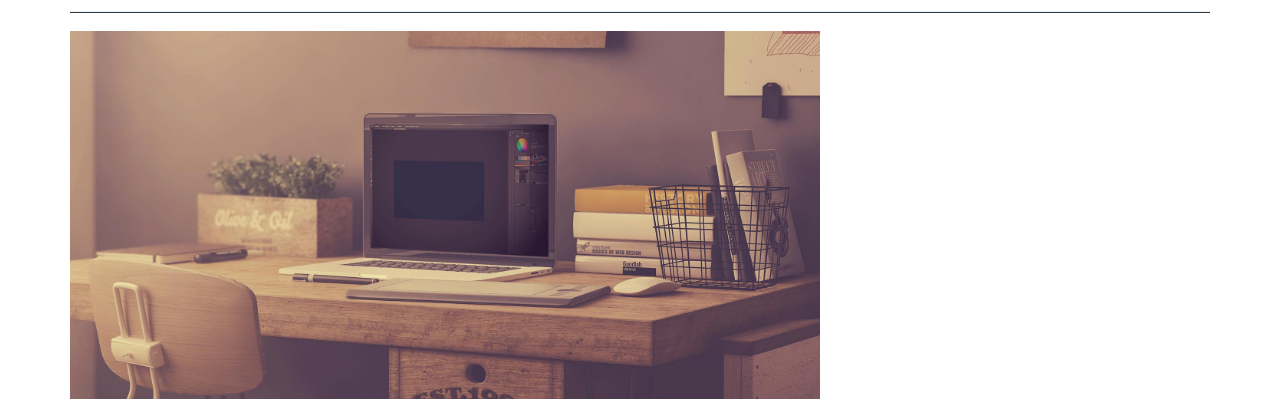
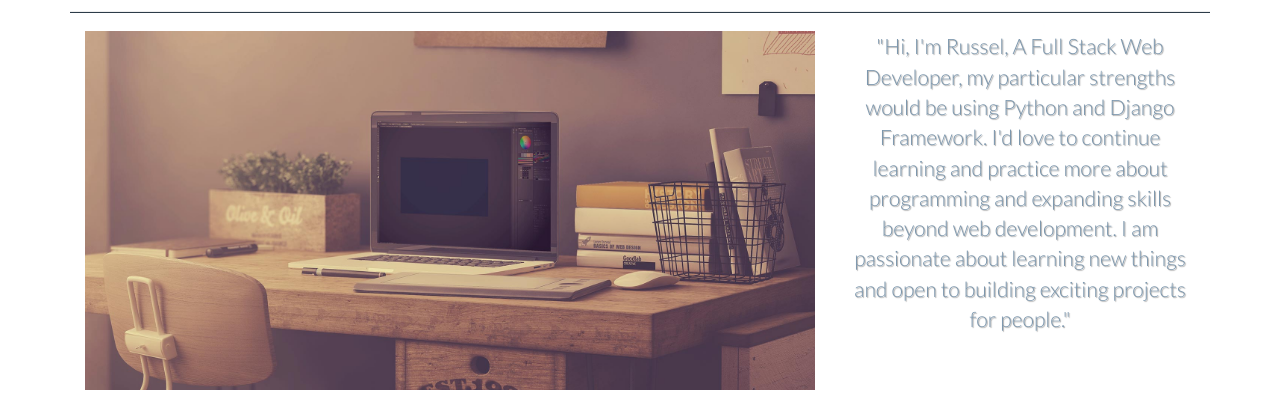
Before and after one commit to RustyDude/Portfolio-Project, a plain HTML site: page index.html in a window 1280 px wide. Shown: the part 138-540 px from the top of the page. Drawn offline with Linux system fonts and the light colour scheme; a web font is replaced by a local one.

Commit message:
fixed css layouts and add a summary section along with its css effects

```diff
--- a/css/style.css
+++ b/css/style.css
@@ -1,5 +1,5 @@
+/* Zocial Font */
 
-/* Zocial Font */
 [class*="zocial-"]:before {
     color: black;
     display: inline-block;
@@ -8,8 +8,8 @@
     width: 2em;
 }
 
+/* Global */
 
-/* Global */
 * {
     -moz-border-bottom-colors: none;
     -moz-border-image: none;
@@ -30,6 +30,7 @@ a:hover [class*="zocial-"]:before {
 body {
     font-family: "Lato", sans-serif;
     font-weight: 300;
+    font-size: 100%;
 }
 
 hr {
@@ -53,7 +54,16 @@ footer {
     margin-bottom: 50px;
 }
 
+
 /* Helpers */
+.summary {
+    font-size: 2.120em;
+    text-shadow: 1px 1px 1px #aaa;
+    text-align: center;
+    text-justify: inter-word;
+    color: #7d97ad;
+    height: 100%;
+}
 
 .social a {
     margin: 0 1em 0 0;
@@ -64,7 +74,7 @@ footer {
     margin: 0;
 }
 
-.remarks{
+.remarks {
     margin-top: 30px;
 }
 
@@ -72,24 +82,24 @@ footer {
     font-size: 20px;
 }
 
-.text-thin{
+.text-thin {
     font-weight: 100;
     letter-spacing: 4px;
 }
 
-.text-muted{
+.text-muted {
     color: #7d97ad;
 }
 
-.title-super{
+.title-super {
     font-size: 50px;
 }
 
-.title-shadow{
+.title-shadow {
     text-shadow: 2px 2px #2d3c49;
 }
 
-.title-logo{
+.title-logo {
     margin-top: 30px;
 }
 
@@ -105,14 +115,16 @@ footer {
     padding-top: 15px;
 }
 
+
 /* Media Queries */
-@media screen and (max-width: 400px){
+
+@media screen and (max-width: 400px) {
     .logo {
         width: 100%;
         text-align: center;
     }
 
-    h3{
+    h3 {
         font-size: 22px;
         text-align: center;
     }
@@ -121,15 +133,15 @@ footer {
         text-align: center;
     }
 
-    .title-super{
+    .title-super {
         font-size: 40px;
     }
 
-    .sub-resize{
+    .sub-resize {
         font-size: 30px;
     }
 
-    .project-img{
+    .project-img {
         padding-left: 3px;
         padding-right: 3px;
     }
@@ -149,15 +161,15 @@ footer {
         text-align: center;
     }
 
-  .title-super{
+    .title-super {
         font-size: 40px;
     }
 
-  .sub-resize{
+    .sub-resize {
         font-size: 30px;
     }
 
-  .project-img{
+    .project-img {
         padding-left: 3px;
         padding-right: 3px;
     }
@@ -177,15 +189,15 @@ footer {
         text-align: center;
     }
 
-  .title-super{
+    .title-super {
         font-size: 45px;
     }
 
-  .sub-resize{
+    .sub-resize {
         font-size: 30px;
     }
 
-  .project-img{
+    .project-img {
         padding-left: 55px;
         padding-right: 55px;
     }
--- a/index.html
+++ b/index.html
@@ -42,11 +42,16 @@
                 <h3 class="text-thin sub-resize">Coding Ninja</h3>
             </div>
             <div class="col-md-12"><hr></div>
-            <picture class="col-md-8">
-                <source media="(min-width: 980px)" srcset="images/setup.jpg">
-                <source media="(min-width: 750px)" srcset="images/setup-1600_large_2x.jpg 2x, images/setup-800_large_1x.jpg">
-                <img class="img-responsive" src="images/setup-500_small.jpg" srcset="images/setup-1000_medium.jpg, 1000w" alt="Work Station Picture">
-            </picture>
+            <div class="col-md-12">
+                <picture class="col-md-8">
+                    <source media="(min-width: 980px)" srcset="images/setup.jpg">
+                    <source media="(min-width: 750px)" srcset="images/setup-1600_large_2x.jpg 2x, images/setup-800_large_1x.jpg">
+                    <img class="img-responsive" src="images/setup-500_small.jpg" srcset="images/setup-1000_medium.jpg, 1000w" alt="Work Station Picture">
+                </picture>
+                <div class="col-md-4">
+                <p class="summary">"Hi, I'm Russel, A Full Stack Web Developer, my particular strengths would be using Python and Django Framework. I'd love to continue learning and practice more about programming and expanding skills beyond web development. I am passionate about learning new things and open to building exciting projects for people."</p>
+                </div>
+            </div>
         </header> <!-- End header -->
 
         <!-- Projects -->
```
Lines whose indentation alone changed are shown as unchanged.
